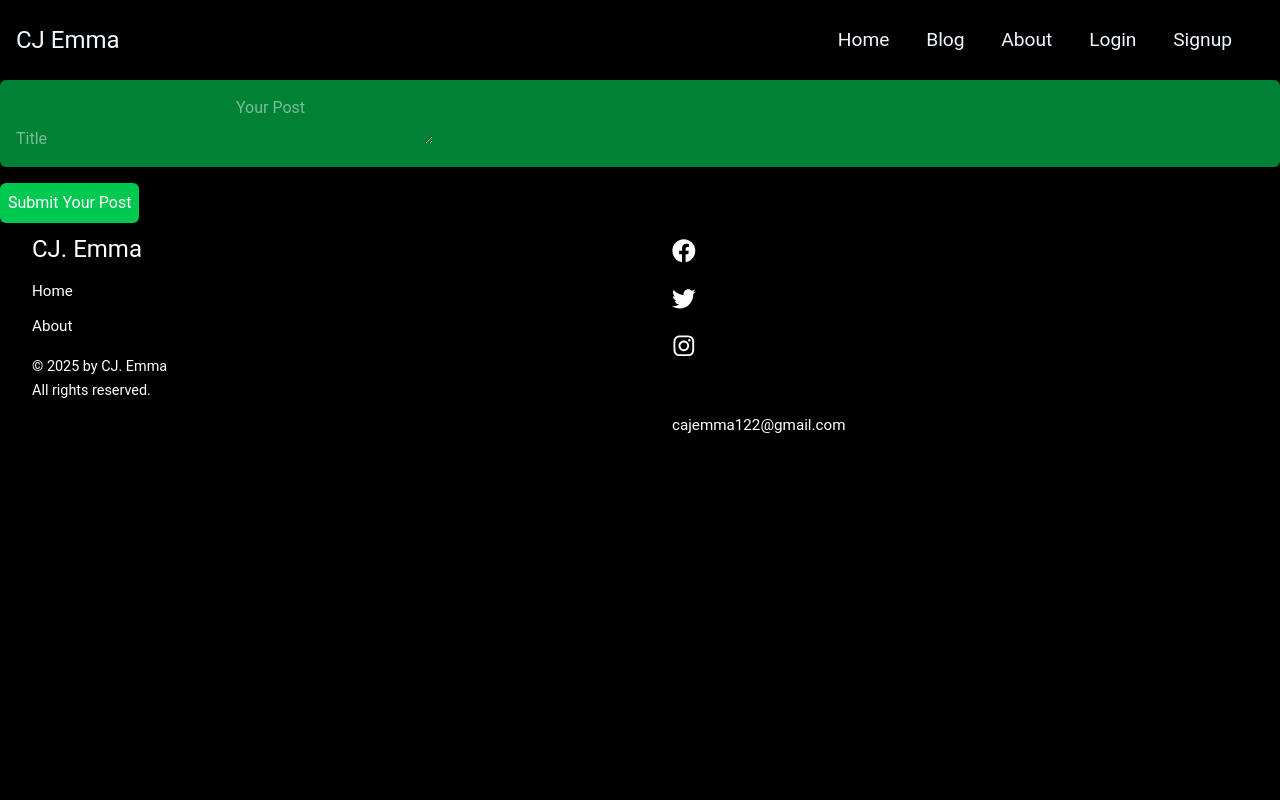
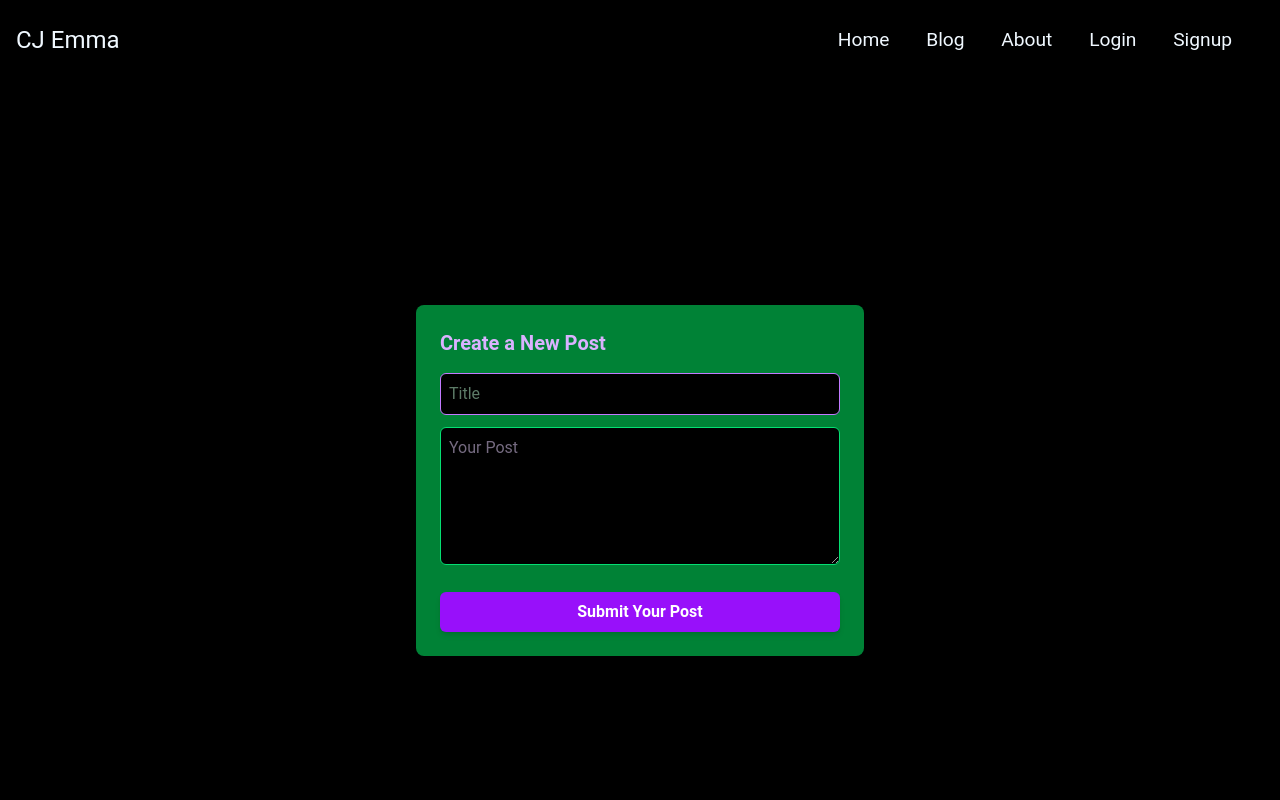
Before and after one commit to Cue-designs/Project-blog, a React (Vite) app: page /create in a window 1280 px wide. Shown: the top 800 px of the page. Built offline with nearby package versions, Linux system fonts and the light colour scheme.

Commit message:
fixed the create placement for the blog now users can create their own blog

```diff
--- a/data/db.json
+++ b/data/db.json
@@ -96,7 +96,6 @@
       "datetime": "2026-02-19T21:53:56.045Z",
       "id": 21
     },
-
     {
       "title": "New Post",
       "body": "This is a new post.",
@@ -115,12 +114,26 @@
       "datetime": "2026-02-19T21:53:56.158Z",
       "id": 44
     },
-
     {
       "title": "New Post",
       "body": "This is a new post.",
       "datetime": "2026-02-19T21:54:54.851Z",
       "id": 427
+    },
+    {
+      "datetime": "2026-02-20T14:29:10.045Z",
+      "id": 428
+    },
+    {
+      "datetime": "2026-02-20T14:30:43.073Z",
+      "id": 429
+    },
+    {
+      "datetime": "2026-02-20T14:33:41.579Z",
+      "id": 430
+    },
+    {
+      "id": 431
     }
   ]
 }
--- a/src/pages/Create.jsx
+++ b/src/pages/Create.jsx
@@ -1,49 +1,59 @@
-import React from 'react'
-import { useState } from 'react'
-import axios from 'axios'
+import React, { useState } from 'react';
+import axios from 'axios';
 
 const Create = () => {
-  const [newPostTitle, setNewPostTitle] = useState('')
-  const [newPost, setNewPost] = useState('')
+  const [newPostTitle, setNewPostTitle] = useState('');
+  const [newPostBody, setNewPostBody] = useState('');
 
   const addNewPost = async () => {
-            const newPost = {
+    const postData = {
       title: newPostTitle,
-              body: newPost,
-              datetime: new Date().toISOString()
+      body: newPostBody,
+      datetime: new Date().toISOString(),
     };
 
     try {
-              // json-server will automatically assign a new ID
-              const res = await axios.post('http://localhost:3500/posts', newPost);
-              window.alert("Post created successfully! Do you want to view it?") ;
+      const res = await axios.post('http://localhost:3500/posts', postData);
+      window.alert("Post created successfully! Do you want to view it?");
       console.log("Saved to file:", res.data);
+      // Clear form after success
+      setNewPostTitle('');
+      setNewPostBody('');
     } catch (err) {
       console.error("Failed to write to file", err);
     }
-
-
   };
 
   return (
-    <div>
-        <article className="text-purple-50 bg-green-700 p-4 rounded-md shadow-md">
-            <input type="text"
+    <div className="bg-black min-h-screen flex items-center justify-center p-6">
+      <article className="bg-green-700 text-purple-100 p-6 rounded-lg shadow-lg w-full max-w-md">
+        <h2 className="text-purple-300 text-xl font-bold mb-4">Create a New Post</h2>
+
+        <input
+          type="text"
           value={newPostTitle}
-              placeholder='Title'
+          placeholder="Title"
           onChange={(e) => setNewPostTitle(e.target.value)}
+          className="w-full p-2 mb-3 border border-purple-400 rounded-md focus:outline-none focus:ring-2 focus:ring-purple-500 bg-black text-green-200"
         />
 
-            <textarea value={newPost} placeholder='Your Post' onChange={(e) => setNewPost(e.target.value)}>
-            </textarea>
+        <textarea
+          value={newPostBody}
+          placeholder="Your Post"
+          onChange={(e) => setNewPostBody(e.target.value)}
+          className="w-full p-2 mb-3 border border-green-400 rounded-md focus:outline-none focus:ring-2 focus:ring-green-500 bg-black text-purple-200"
+          rows="5"
+        />
 
+        <button
+          onClick={addNewPost}
+          className="w-full bg-purple-600 hover:bg-purple-700 text-white font-semibold p-2 rounded-md mt-2 shadow-md"
+        >
+          Submit Your Post
+        </button>
       </article>
+    </div>
+  );
+};
 
-
-        <input type="submit" value="Submit Your Post"  onClick={()=>addNewPost()} className="bg-green-500 text-white p-2 rounded-md mt-4"/>
-
-    </div>
-  )
-}
-
-export default Create
+export default Create;
```
Lines whose indentation alone changed are shown as unchanged.
